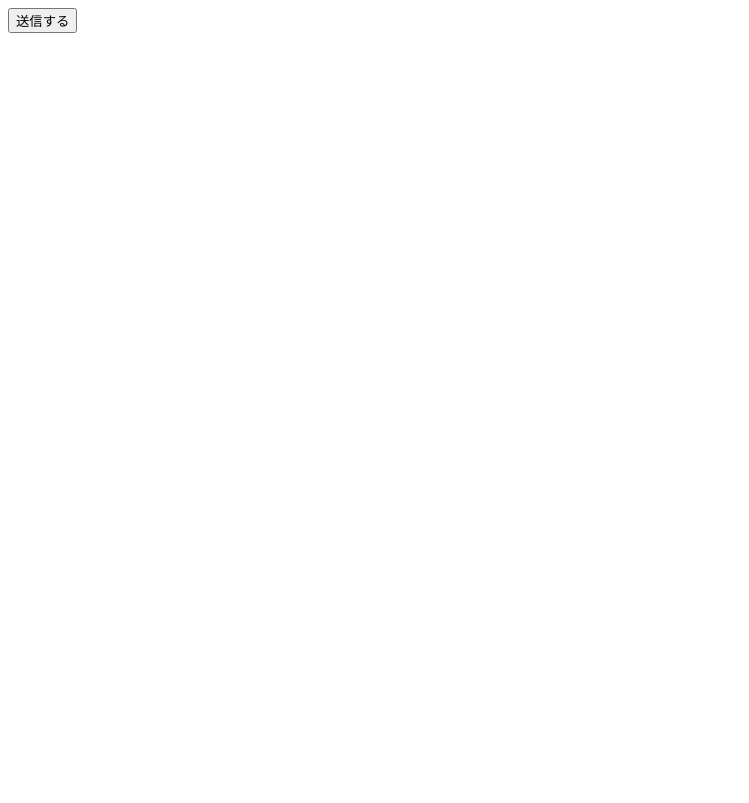
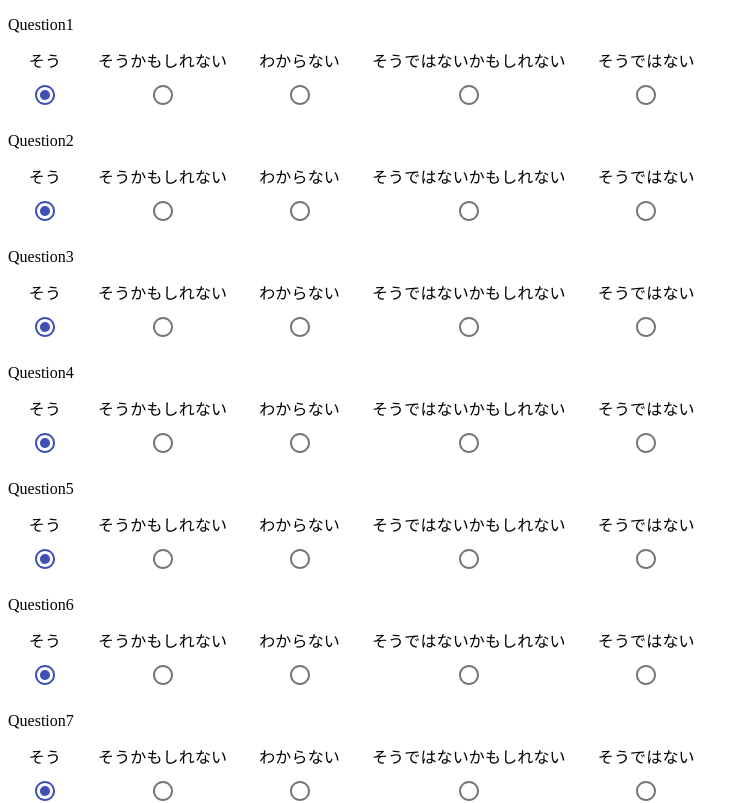
Before and after one commit to p2hacks/teamR05, a React (Create React App) app in the folder p2hacks/: page /Confirm in a window 1280 px wide. Shown: the top 803 px of the page, without its empty margins (0-749 px from the left). Built offline with nearby package versions, Linux system fonts and the light colour scheme.

Commit message:
feature:confirm question sentense and radiobutton

```diff
--- a/p2hacks/package.json
+++ b/p2hacks/package.json
@@ -16,7 +16,8 @@
     "react-router": "^5.1.2",
     "react-scripts": "3.3.0",
     "redux": "^4.0.4",
-    "redux-actions": "^2.6.5"
+    "redux-actions": "^2.6.5",
+    "redux-logger": "^3.0.6"
   },
   "scripts": {
     "start": "react-scripts start",
--- a/p2hacks/src/actions/index.js
+++ b/p2hacks/src/actions/index.js
@@ -1,8 +1,15 @@
 // actioncreator
-const addAnswer=(num)=> {
-    return {
-        type: 'ADD',
-        num: num
-    }
-}
-export default addAnswer
+const addAnswer = num => {
+  return {
+    type: "ADD",
+    num: num
+  };
+};
+export const changeAnswer = (answernum, num) => {
+  return {
+    type: "CHANGE",
+    answernum: answernum,
+    num: num
+  };
+};
+export default addAnswer;
--- a/p2hacks/src/components/Confirm.js
+++ b/p2hacks/src/components/Confirm.js
@@ -1,11 +1,13 @@
-import React from 'react';
-import Dialog from '@material-ui/core/Dialog';
-import DialogActions from '@material-ui/core/DialogActions';
-import DialogContent from '@material-ui/core/DialogContent';
-import DialogContentText from '@material-ui/core/DialogContentText';
-import DialogTitle from '@material-ui/core/DialogTitle';
-import { useDispatch } from 'react-redux';
-import { push } from 'connected-react-router';
+import React, { Component } from "react";
+import Dialog from "@material-ui/core/Dialog";
+import DialogActions from "@material-ui/core/DialogActions";
+import DialogContent from "@material-ui/core/DialogContent";
+import DialogContentText from "@material-ui/core/DialogContentText";
+import DialogTitle from "@material-ui/core/DialogTitle";
+import { useDispatch } from "react-redux";
+import { push, connectRouter } from "connected-react-router";
+import QuestionStatement from "./questionStatement";
+import RadioButtons from "./radioButtons";
 
 export default function Comfirm() {
   const [open, setOpen] = React.useState(false);
@@ -22,6 +24,14 @@ export default function Comfirm() {
 
   return (
     <div>
+      {[0, 1, 2, 3, 4, 5, 6, 7, 8, 9, 10, 11, 12, 13, 14, 15, 16].map(x => {
+        return (
+          <div>
+            <QuestionStatement num={x} />
+            <RadioButtons num={x} />
+          </div>
+        );
+      })}
       <button variant="outlined" color="primary" onClick={handleClickOpen}>
         送信する
       </button>
@@ -32,7 +42,7 @@ export default function Comfirm() {
         aria-describedby="alert-dialog-description"
       >
         <DialogContent>
-          <DialogContentText id="alert-dialog-description"color={'#FFFFFFF'}>
+          <DialogContentText id="alert-dialog-description" color={"#FFFFFFF"}>
             上記の内容で送信してよろしいでしょうか？
           </DialogContentText>
         </DialogContent>
--- a/p2hacks/src/components/question.js
+++ b/p2hacks/src/components/question.js
@@ -1,47 +1,37 @@
 import React, { Component } from "react";
-import  addAnswer  from '../actions';
-import { connect } from 'react-redux';
+import addAnswer from "../actions";
+import { connect } from "react-redux";
 import Button from "@material-ui/core/Button";
+import QuestionStatement from "./questionStatement";
 
 class Question extends Component {
-
   constructor(props) {
     super(props);
   }
 
-  handleClick = (num) => {
+  handleClick = num => {
     let action;
     action = addAnswer(num);
     this.props.dispatch(action);
   };
 
   render() {
-
-    const question = [
-      "Question1",
-      "Question2",
-      "Question3",
-      "Question4",
-      "Question5",
-      "Question6",
-      "Question7",
-      "Question8",
-      "Question9",
-      "Question10"
-    ];
     return (
       <div>
-        <p>{question[this.props.questionReduser.i]}</p>
+        {console.log(this.props)}
+        <QuestionStatement num={this.props.question.i} />
         <Button onClick={this.handleClick.bind(this, 5)}>そう</Button>
-        <Button onClick={this.handleClick.bind(this, 4)}>そうかもしれない</Button>
+        <Button onClick={this.handleClick.bind(this, 4)}>
+          そうかもしれない
+        </Button>
         <Button onClick={this.handleClick.bind(this, 3)}>わからない</Button>
-        <Button onClick={this.handleClick.bind(this, 2)}>そうではないかもしれない</Button>
+        <Button onClick={this.handleClick.bind(this, 2)}>
+          そうではないかもしれない
+        </Button>
         <Button onClick={this.handleClick.bind(this, 1)}>そうではない</Button>
-        {console.log(this.props.questionReduser.i)}
-        {console.log(this.props.answer)}
       </div>
     );
   }
 }
 
-export default connect((state) => state)(Question)
+export default connect(state => state)(Question);
--- /dev/null
+++ b/p2hacks/src/components/questionStatement.js
@@ -0,0 +1,26 @@
+import React from "react";
+
+const QuestionStatement = props => {
+  const question = [
+    "Question1",
+    "Question2",
+    "Question3",
+    "Question4",
+    "Question5",
+    "Question6",
+    "Question7",
+    "Question8",
+    "Question9",
+    "Question10",
+    "Question11",
+    "Question12",
+    "Question13",
+    "Question14",
+    "Question15",
+    "Question16",
+    "Question17"
+  ];
+  return <p>{question[props.num]}</p>;
+};
+
+export default QuestionStatement;
--- /dev/null
+++ b/p2hacks/src/components/radioButtons.js
@@ -0,0 +1,71 @@
+import React from "react";
+import Radio from "@material-ui/core/Radio";
+import RadioGroup from "@material-ui/core/RadioGroup";
+import FormControlLabel from "@material-ui/core/FormControlLabel";
+import FormControl from "@material-ui/core/FormControl";
+import { connect, useSelector } from "react-redux";
+import { changeAnswer } from "../actions";
+import { useDispatch } from "react-redux";
+
+export default function RadioButtons(props) {
+  //console.log(props);
+  const { num } = props;
+  //console.log(num);
+  const fake = useSelector(state => state.question);
+  //console.log(fake);
+  const [value, setValue] = React.useState(String(fake.answer[num]));
+  //console.log("check:" + value);
+  const dispatch = useDispatch();
+
+  const handleChange = event => {
+    //console.log("acted");
+    setValue(event.target.value);
+    let action = changeAnswer(event.target.value, num);
+    dispatch(action);
+  };
+  console.log(fake.answer);
+  //console.log(this.props);
+
+  return (
+    <FormControl component="fieldset">
+      <RadioGroup
+        aria-label="position"
+        name="position"
+        value={value}
+        onChange={handleChange}
+        row
+      >
+        <FormControlLabel
+          value="1"
+          control={<Radio color="primary" />}
+          label="そう"
+          labelPlacement="top"
+        />
+        <FormControlLabel
+          value="2"
+          control={<Radio color="primary" />}
+          label="そうかもしれない"
+          labelPlacement="top"
+        />
+        <FormControlLabel
+          value="3"
+          control={<Radio color="primary" />}
+          label="わからない"
+          labelPlacement="top"
+        />
+        <FormControlLabel
+          value="4"
+          control={<Radio color="primary" />}
+          label="そうではないかもしれない"
+          labelPlacement="top"
+        />
+        <FormControlLabel
+          value="5"
+          control={<Radio color="primary" />}
+          label="そうではない"
+          labelPlacement="top"
+        />
+      </RadioGroup>
+    </FormControl>
+  );
+}
--- a/p2hacks/src/reducers/Question.js
+++ b/p2hacks/src/reducers/Question.js
@@ -1,24 +1,37 @@
 //reducer
 const initData = {
   i: 0,
-    answer: []
-}
-const questionReducer=(state = initData, action)=> {
+  answer: [1, 1, 1, 1, 1, 1, 1, 1, 1, 1, 1, 1]
+};
+const questionReducer = (state = initData, action) => {
   switch (action.type) {
-        case 'ADD':
-            return addReduce(state, action);
+    case "ADD":
+      let newanswer = state.answer;
+      newanswer[state.i] = action.num;
+      return {
+        ...state,
+        i: state.i + 1,
+        answer: newanswer
+      };
+    case "CHANGE":
+      let newchangeanswer = state.answer;
+      newchangeanswer[action.num] = action.answernum;
+      return {
+        ...state,
+        answer: newchangeanswer
+      };
     default:
       return state;
   }
-}
+};
 
-const addReduce=(state, action)=> {
+const addReduce = (state, action) => {
   let newanswer = state.answer.slice();
   newanswer[state.i] = action.num;
   return {
     i: state.i + 1,
     answer: newanswer
-    }
-}
+  };
+};
 
-export default questionReducer
+export default questionReducer;
--- a/p2hacks/src/reducers/index.js
+++ b/p2hacks/src/reducers/index.js
@@ -1,10 +1,11 @@
-import { combineReducers } from 'redux'
-import { connectRouter } from 'connected-react-router'
-import  questionReduser from './Question'
+import { combineReducers } from "redux";
+import { connectRouter } from "connected-react-router";
+import questionReduser from "./Question";
 
-const rootReducer = (history) => combineReducers({
-  questionReduser,
-  router: connectRouter(history)
-})
+const rootReducer = history =>
+  combineReducers({
+    question: questionReduser,
+    router: connectRouter(history)
+  });
 
-export default rootReducer
+export default rootReducer;
```
Also changed, not shown: p2hacks/src/index.js (+5 -5 lines), 1 other file (tests, documents, lock files or other folders). Lines whose indentation alone changed are shown as unchanged.
